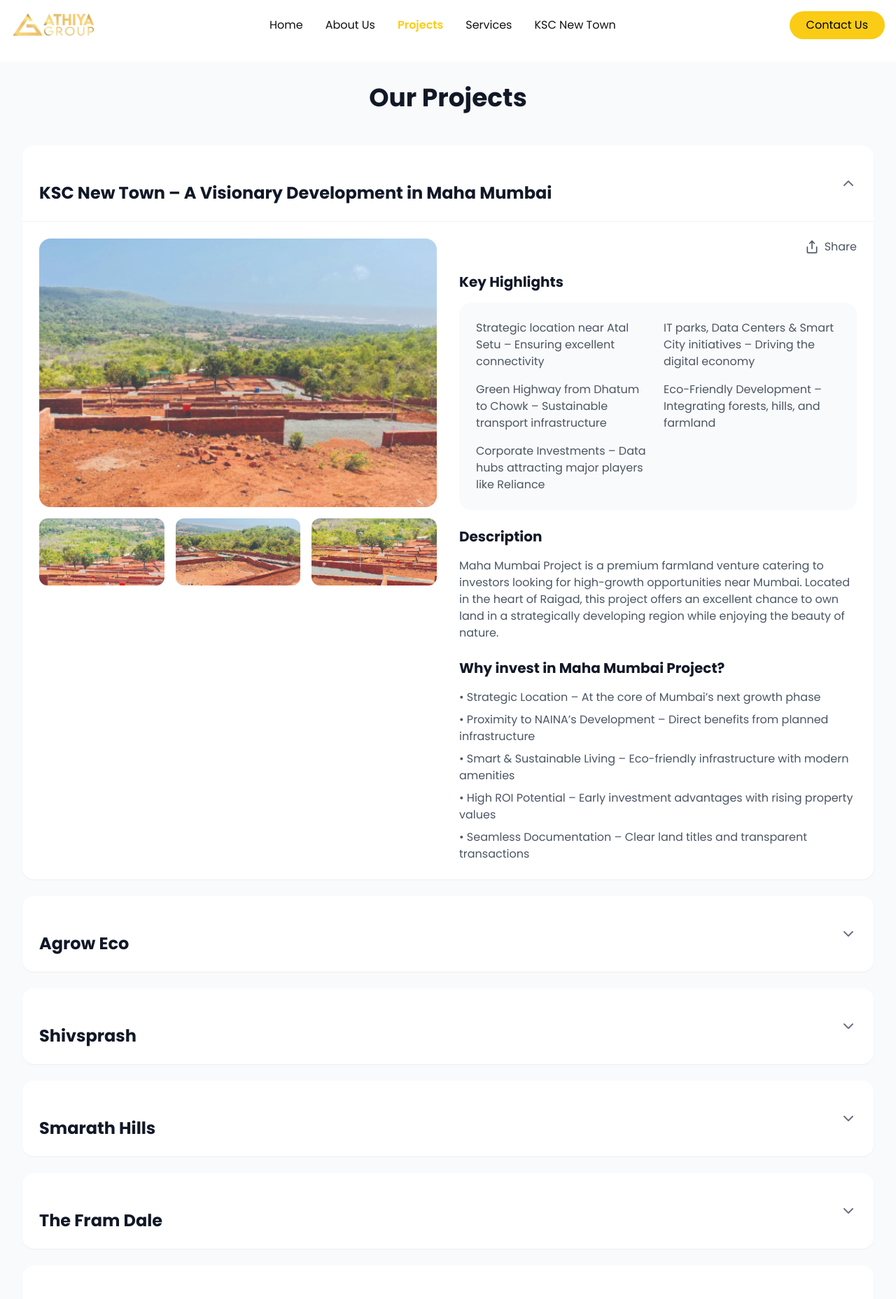
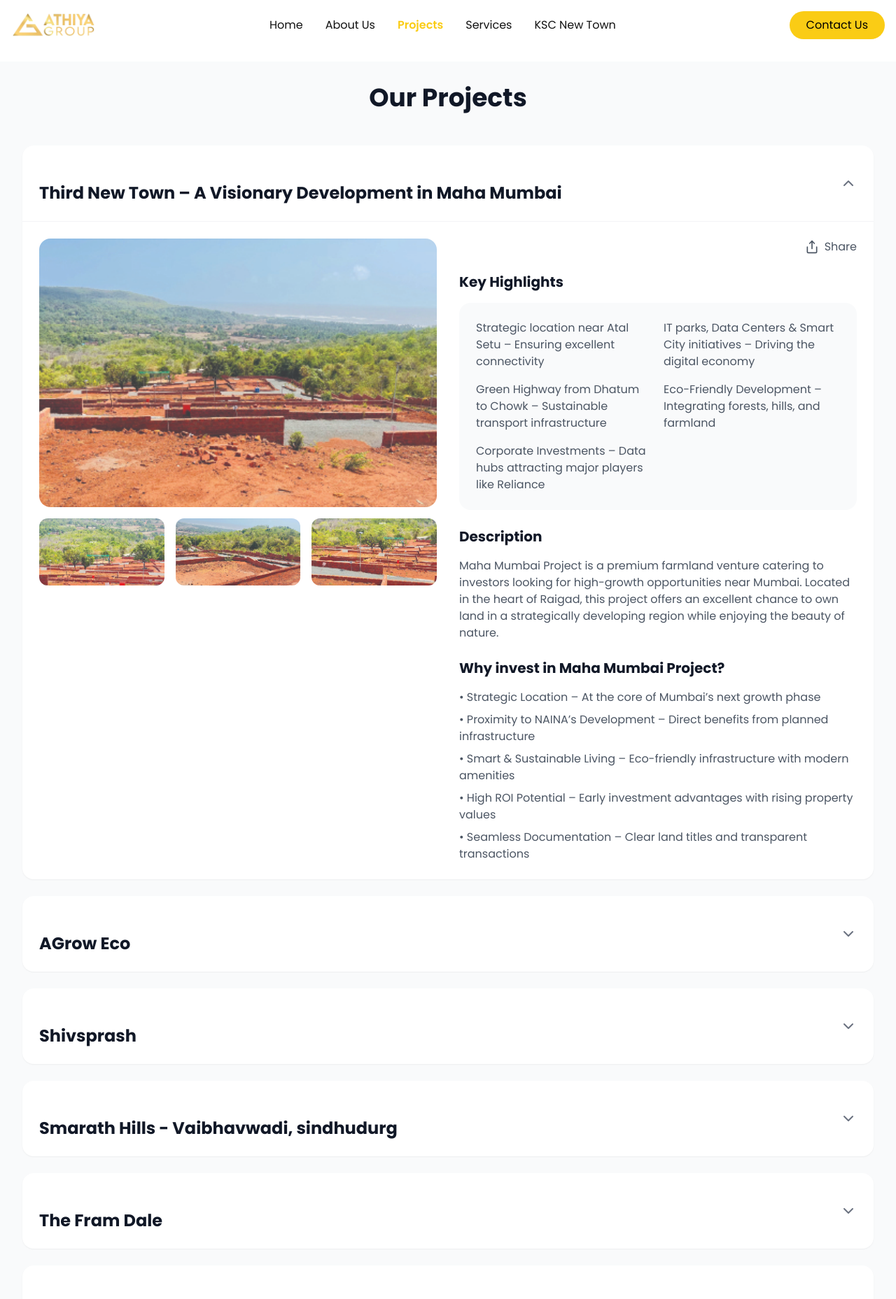
Before and after one commit to nex2link/Athiya-Group, a React (Vite) app: page /project in a window 1280 px wide. Shown: the top 1857 px of the page at 70% size. Built offline with nearby package versions, Linux system fonts and the light colour scheme.

Commit message:
Update ProjectSection.jsx

```diff
--- a/src/components/ProjectSection.jsx
+++ b/src/components/ProjectSection.jsx
@@ -34,7 +34,7 @@
   const projects = [
     {
       id: 1,
-      title: "KSC New Town – A Visionary Development in Maha Mumbai",
+      title: "Third New Town – A Visionary Development in Maha Mumbai",
       type: "Residential Plot",
       rating: "4.5",
       mainImage: dapoliimg1,
@@ -67,7 +67,7 @@
     },
     {
       id: 2,
-      title: "Agrow Eco",
+      title: "AGrow Eco",
       type: "Residential Plot",
       rating: "4.5",
       mainImage: agroimg2,
@@ -132,7 +132,7 @@
 
     {
       id: 4,
-      title: "Smarath Hills",
+      title: "Smarath Hills - Vaibhavwadi, sindhudurg",
       type: "Residential Plot",
       rating: "4.5",
       mainImage: samimg1,
```
